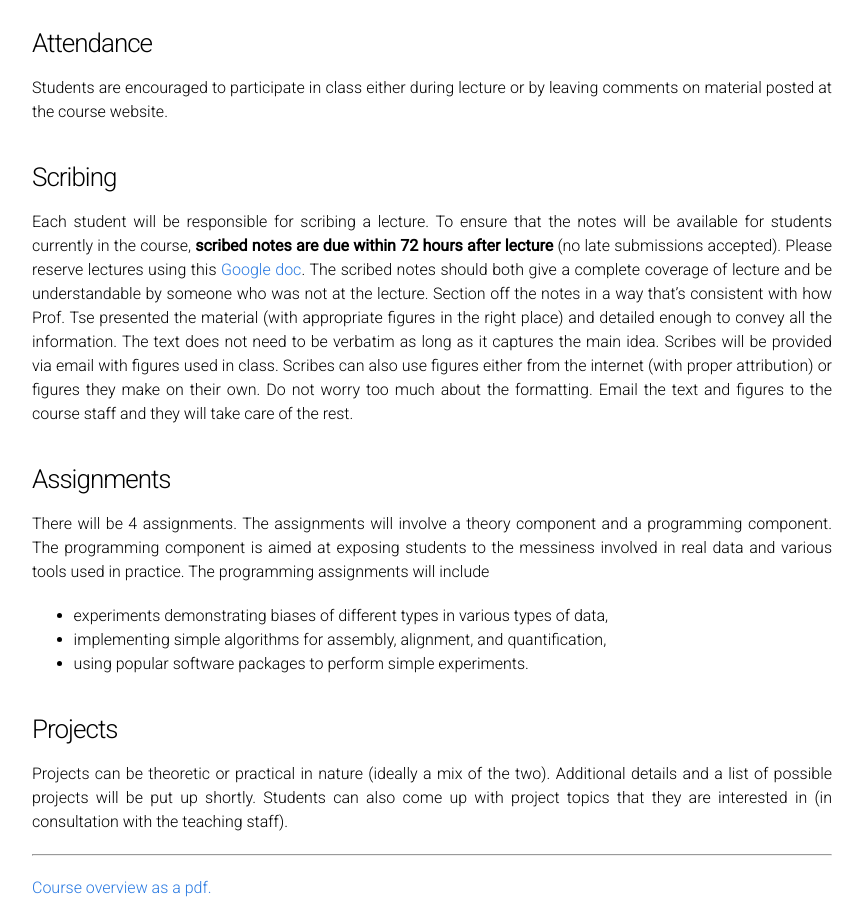
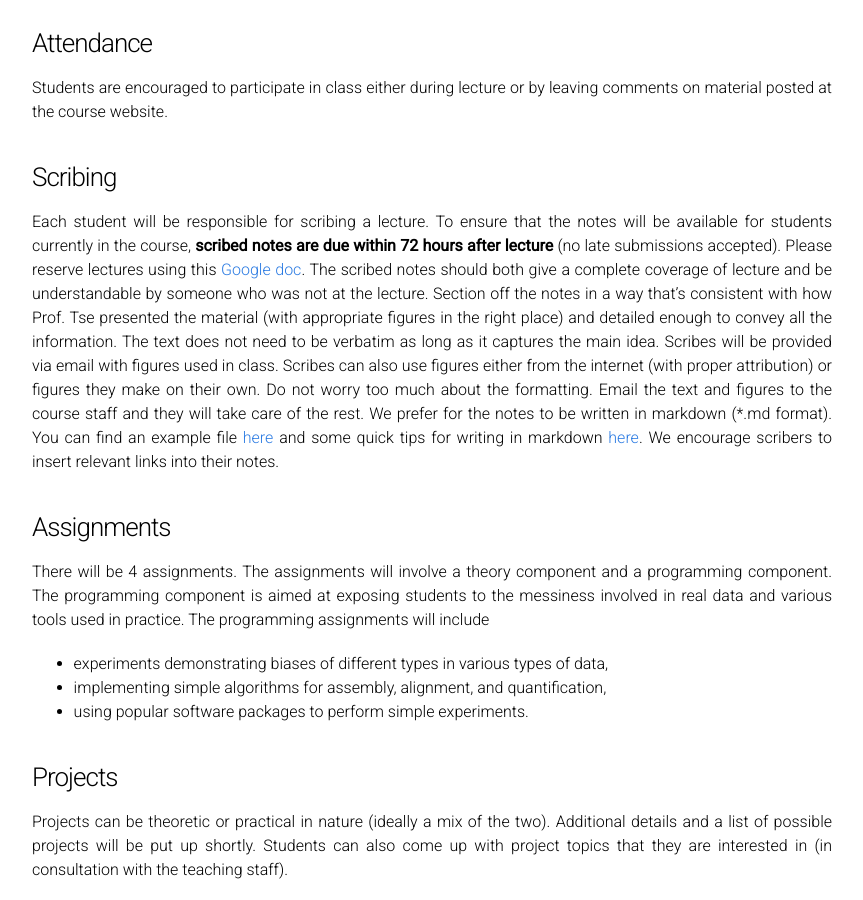
Before and after one commit to laurashen/data-science-sequencing.github.io, a Jekyll site: the page built from lectures/course_overview.md, in a window 1280 px wide and 900 px high, scrolled down 1713 px. Shown: the whole window, without its empty margins (208-1071 px from the left). Built offline with Jekyll 4.4.1, drawn with Linux system fonts in a browser that asks for light colours; comment, search, counter and statistics services are not loaded.

Commit message:
more tips for writing in markdown for scribing

```diff
--- a/lectures/course_overview.md
+++ b/lectures/course_overview.md
@@ -71,7 +71,7 @@
 
 ### Scribing
 
-Each student will be responsible for scribing a lecture. To ensure that the notes will be available for students currently in the course, **scribed notes are due within 72 hours after lecture** (no late submissions accepted). Please reserve lectures using this [Google doc](https://docs.google.com/spreadsheets/d/1LkE4W4aFc7vi4FPkl4BeRQl9rD0pV1_CaGuqdqcHB38/edit#gid=0). The scribed notes should both give a complete coverage of lecture and be understandable by someone who was not at the lecture. Section off the notes in a way that's consistent with how Prof. Tse presented the material (with appropriate figures in the right place) and detailed enough to convey all the information. The text does not need to be verbatim as long as it captures the main idea. Scribes will be provided via email with figures used in class. Scribes can also use figures either from the internet (with proper attribution) or figures they make on their own. Do not worry too much about the formatting. Email the text and figures to the course staff and they will take care of the rest.
+Each student will be responsible for scribing a lecture. To ensure that the notes will be available for students currently in the course, **scribed notes are due within 72 hours after lecture** (no late submissions accepted). Please reserve lectures using this [Google doc](https://docs.google.com/spreadsheets/d/1LkE4W4aFc7vi4FPkl4BeRQl9rD0pV1_CaGuqdqcHB38/edit#gid=0). The scribed notes should both give a complete coverage of lecture and be understandable by someone who was not at the lecture. Section off the notes in a way that's consistent with how Prof. Tse presented the material (with appropriate figures in the right place) and detailed enough to convey all the information. The text does not need to be verbatim as long as it captures the main idea. Scribes will be provided via email with figures used in class. Scribes can also use figures either from the internet (with proper attribution) or figures they make on their own. Do not worry too much about the formatting. Email the text and figures to the course staff and they will take care of the rest. We prefer for the notes to be written in markdown (\*.md format). You can find an example file [here](https://raw.githubusercontent.com/data-science-sequencing/data-science-sequencing.github.io/master/lectures/lecture3.md) and some quick tips for writing in markdown [here](https://github.com/adam-p/markdown-here/wiki/Markdown-Cheatsheet). We encourage scribers to insert relevant links into their notes.
 
 ### Assignments
 
```
